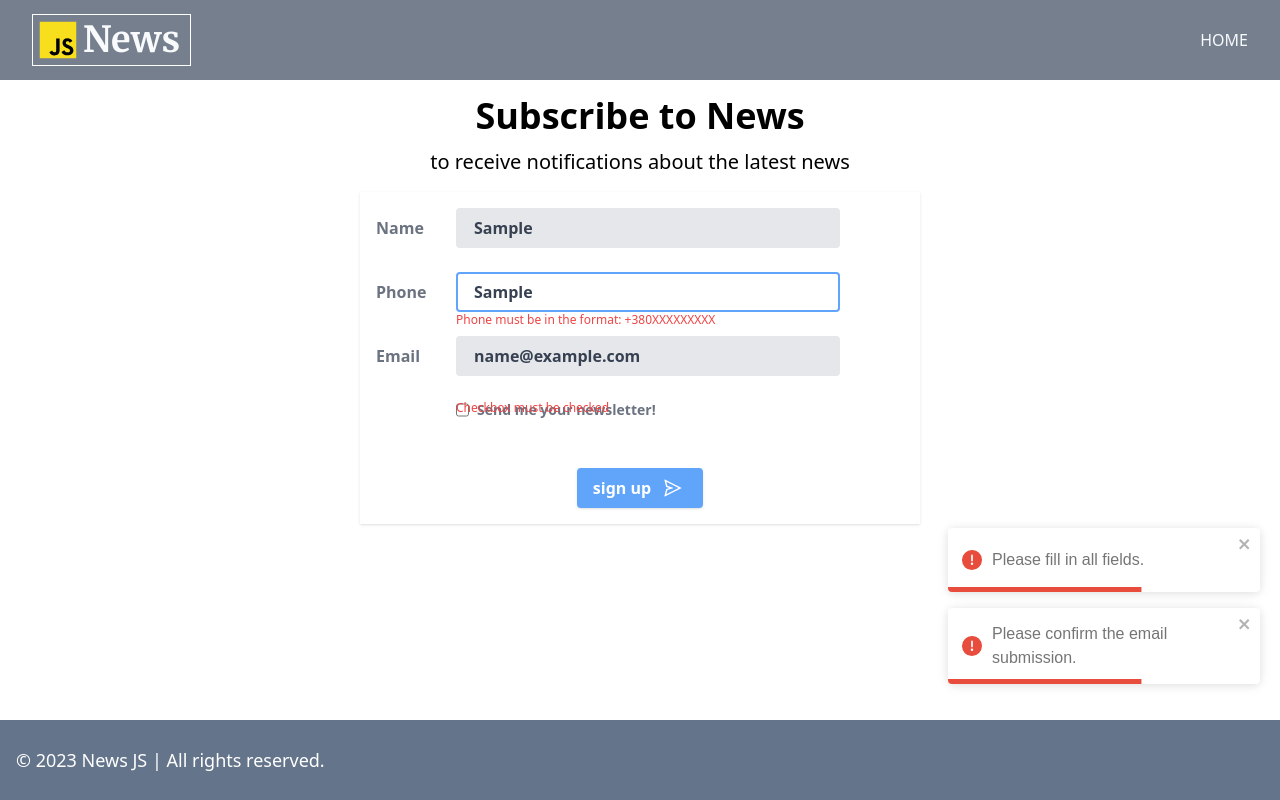
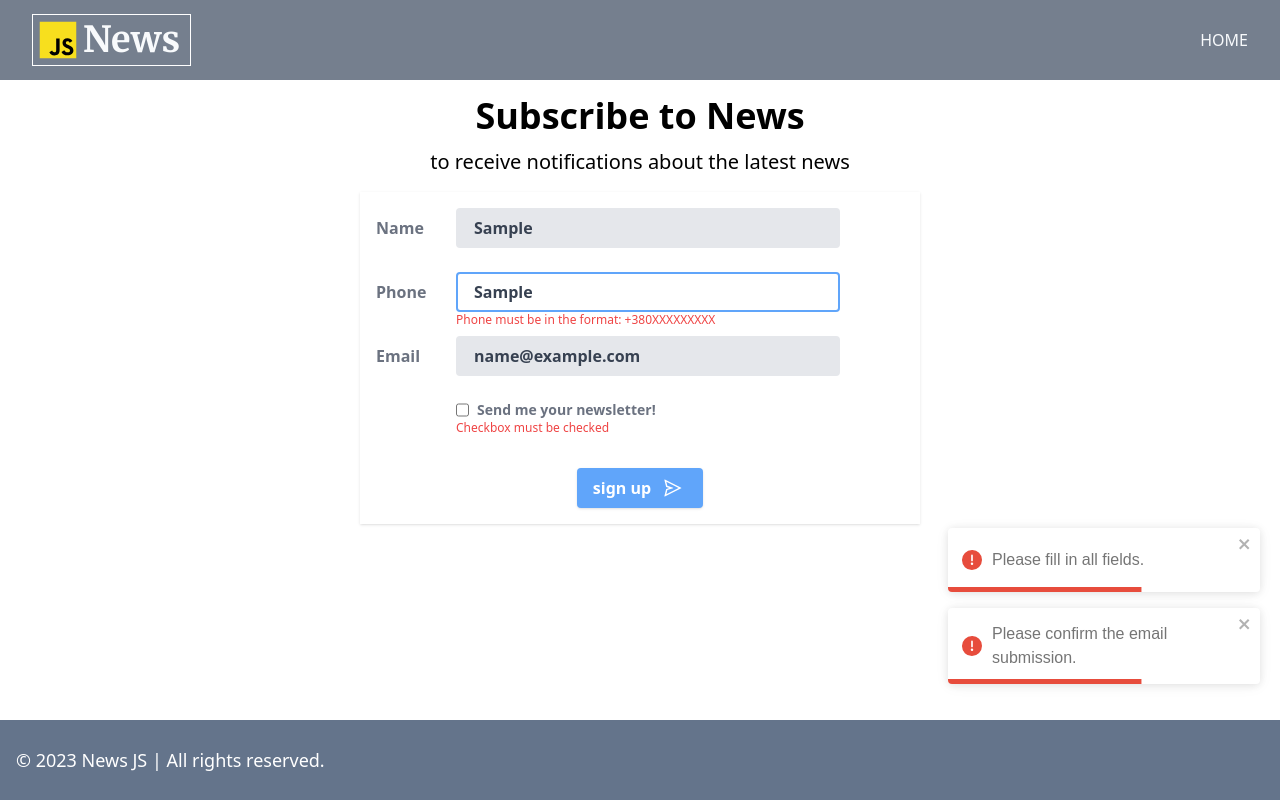
Before and after one commit to AndreyLytvynov/news-next-ts-tw, a Next.js app: page /subscribe in a window 1280 px wide. Both pictures are taken after typing "Sample", "Sample", "name@example.com" into the empty fields and a click on the button "sign up". Built offline with nearby package versions, Linux system fonts and the light colour scheme.

Commit message:
fix checkbox error position

```diff
--- a/src/components/ui/checkboxes/CheckBoxSubscribeForm/CheckBoxSubscribeForm.tsx
+++ b/src/components/ui/checkboxes/CheckBoxSubscribeForm/CheckBoxSubscribeForm.tsx
@@ -9,7 +9,7 @@ const CheckBoxSubscribeForm: FC<CheckBoxFieldProps> = ({
   return (
     <label className="w-full sm:flex items-center mb-6" htmlFor={id}>
       <div className="sm:w-20"></div>
-      <div className="sm:w-96 flex text-gray-500 font-bold">
+      <div className="sm:w-96 flex text-gray-500 font-bold relative">
         <input
           className="mr-2 leading-tight"
           type="checkbox"
@@ -18,7 +18,7 @@ const CheckBoxSubscribeForm: FC<CheckBoxFieldProps> = ({
         />
         <span className="text-sm">Send me your newsletter!</span>
         {error && (
-          <div className="absolute text-red-500 text-xs font-normal">
+          <div className="absolute text-red-500 text-xs font-normal top-5">
             {error}
           </div>
         )}
```
